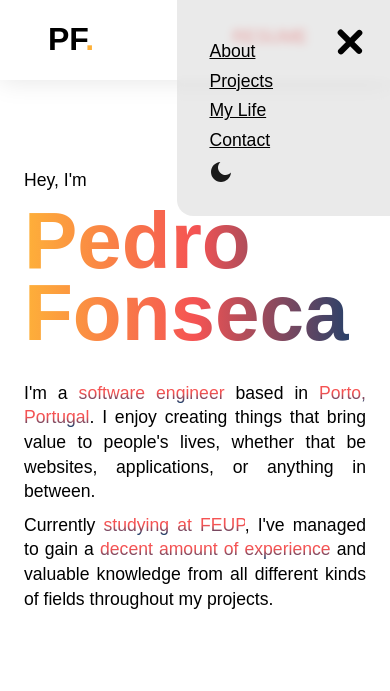
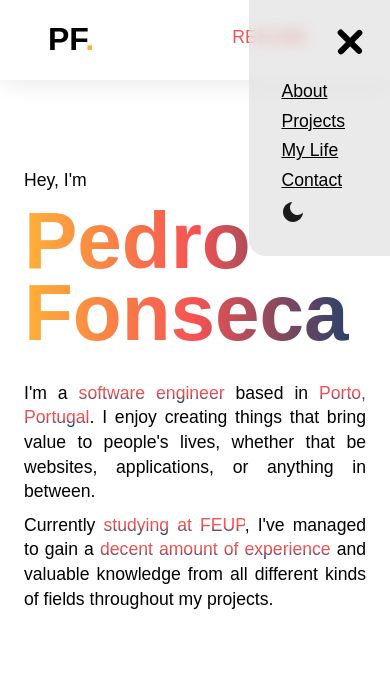
Before and after one commit to P3rsus/personal-website, a plain HTML site: page index.html in a window 390 px wide. Both pictures are taken after a click on the element 362 px from the left and 39 px from the top of the page. Shown: the top 691 px of the page. Drawn offline with Linux system fonts and the light colour scheme; animation ran at ten frames a second; a web font is replaced by a local one.

Commit message:
Changed hamburger menu

```diff
--- a/style.css
+++ b/style.css
@@ -69,9 +69,9 @@ body {
     top: 0;
     right: 0;
     background-color: rgba(217, 217, 217, 0.55);
-    backdrop-filter: blur(4px);
+    backdrop-filter: blur(7px);
     padding: 2em;
-    padding-right: 6.5em;
+    padding-top: 4.5em;
     border-bottom-left-radius: 1em;
     display: none;
 }
```
